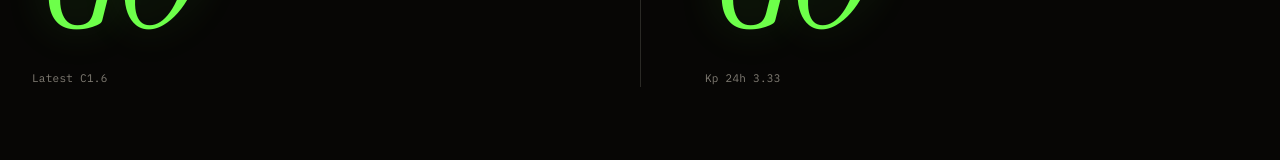
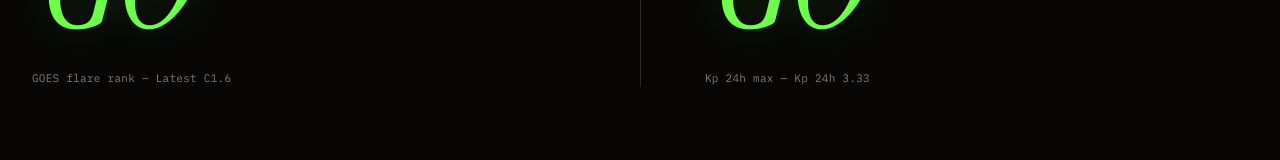
Before and after one commit to zoom-BT/helioclear, a Next.js app: page / in a window 1280 px wide. Shown: the part 298-458 px from the top of the page. Built offline with nearby package versions, Linux system fonts and the light colour scheme; no server answers.

Commit message:
Prefer EIA and labeled drivers on the stamp why-line
Keep one line under each stamp: hard override first, then the
Cameroon EIA reason, then the top-scoring driver.

Co-authored-by: Balbino Tchoutzine <zoom-BT@users.noreply.github.com>

```diff
--- a/src/components/StatusBoard.tsx
+++ b/src/components/StatusBoard.tsx
@@ -13,8 +13,10 @@ const STAMP_CLASS: Record<Call, string> = {
 function topWhy(decision: MissionDecision, lang: Lang): string {
   const t = copy[lang];
   if (decision.overrides[0]) return `${t.override}: ${decision.overrides[0]}`;
+  const eia = decision.contributions.find((item) => item.id === "eia");
+  if (eia) return eia.detail;
   const ranked = [...decision.contributions].sort((a, b) => b.points - a.points);
-  if (ranked[0]) return ranked[0].detail;
+  if (ranked[0]) return `${ranked[0].label} — ${ranked[0].detail}`;
   return t.nominal;
 }
 
```
